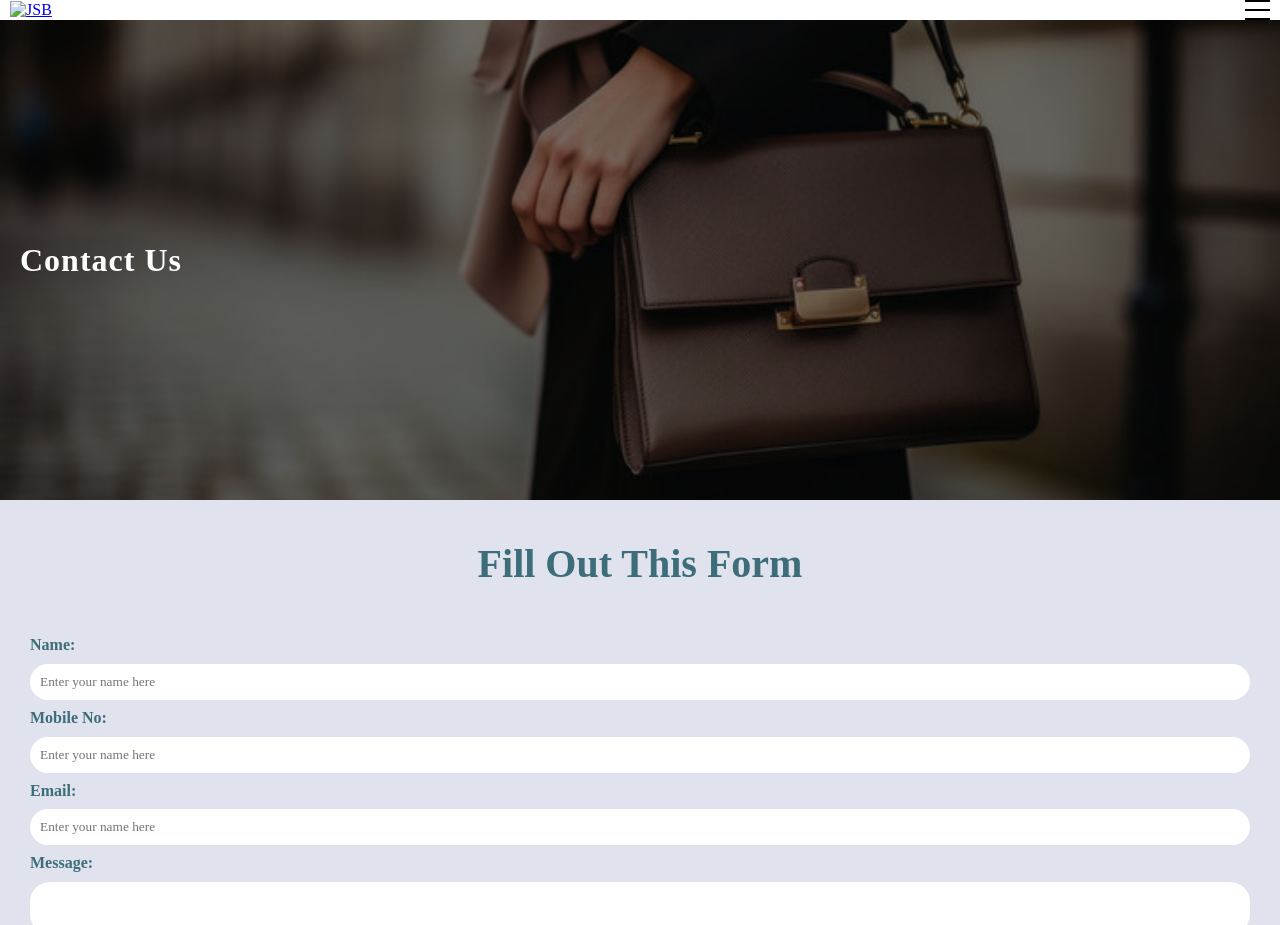
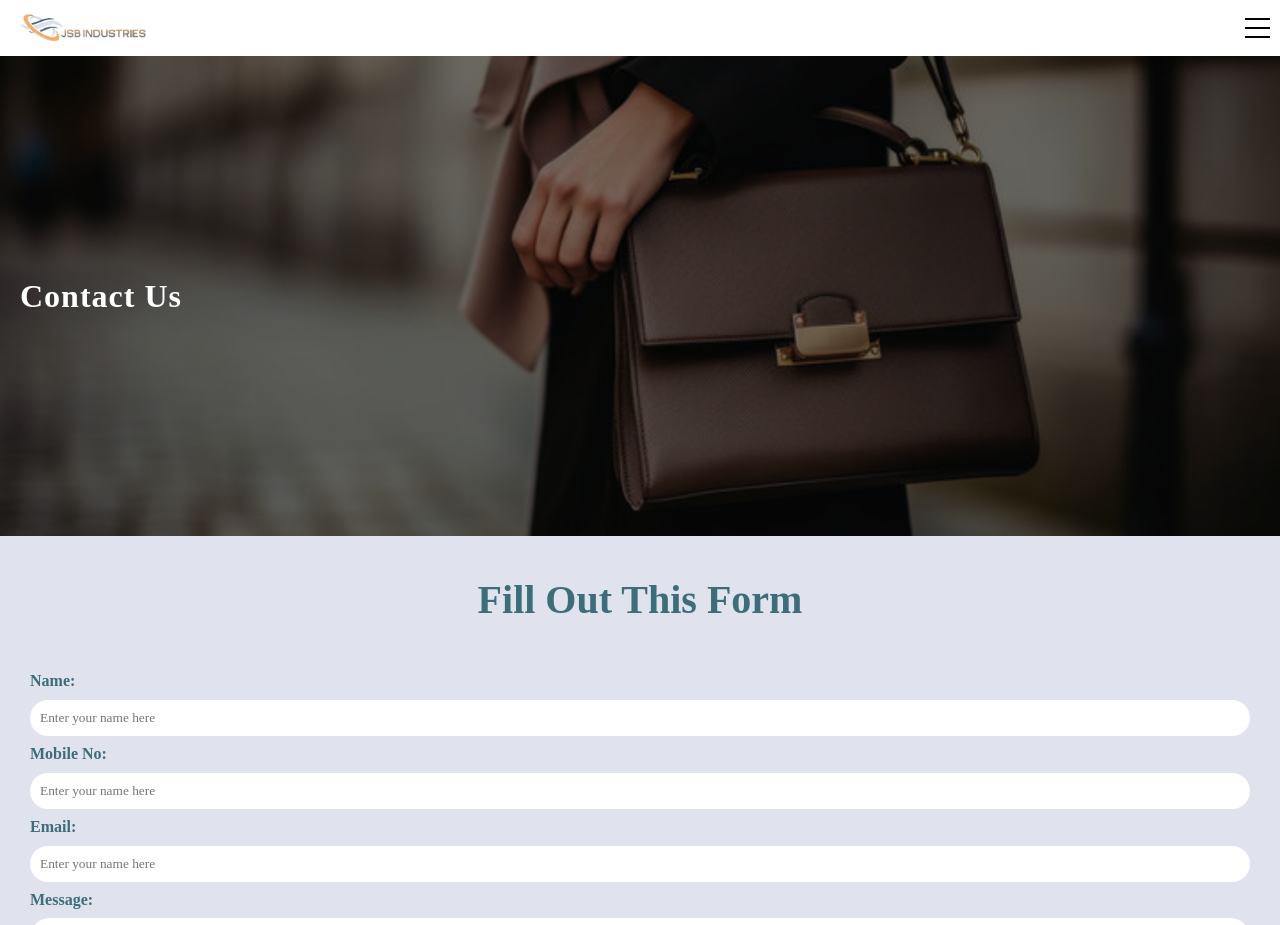
Before and after one commit to Snehadeep71/jsb1, a plain HTML site: page contact.html in a window 1280 px wide. Shown: the top 925 px of the page. Drawn offline with nearby package versions, Linux system fonts and the light colour scheme; files whose address does not match are found by name.

Commit message:
Update contact.html

```diff
--- a/contact.html
+++ b/contact.html
@@ -30,7 +30,7 @@
             </div> -->
             <a href="index.html">
                 <div class="logo">
-                    <img src="images/JSB-main-logo-removebg-preview.png" alt="JSB">
+                    <img src="JSB-main-logo-removebg-preview.png" alt="JSB">
                 </div>
             </a>
             <nav class="navbar">
```
